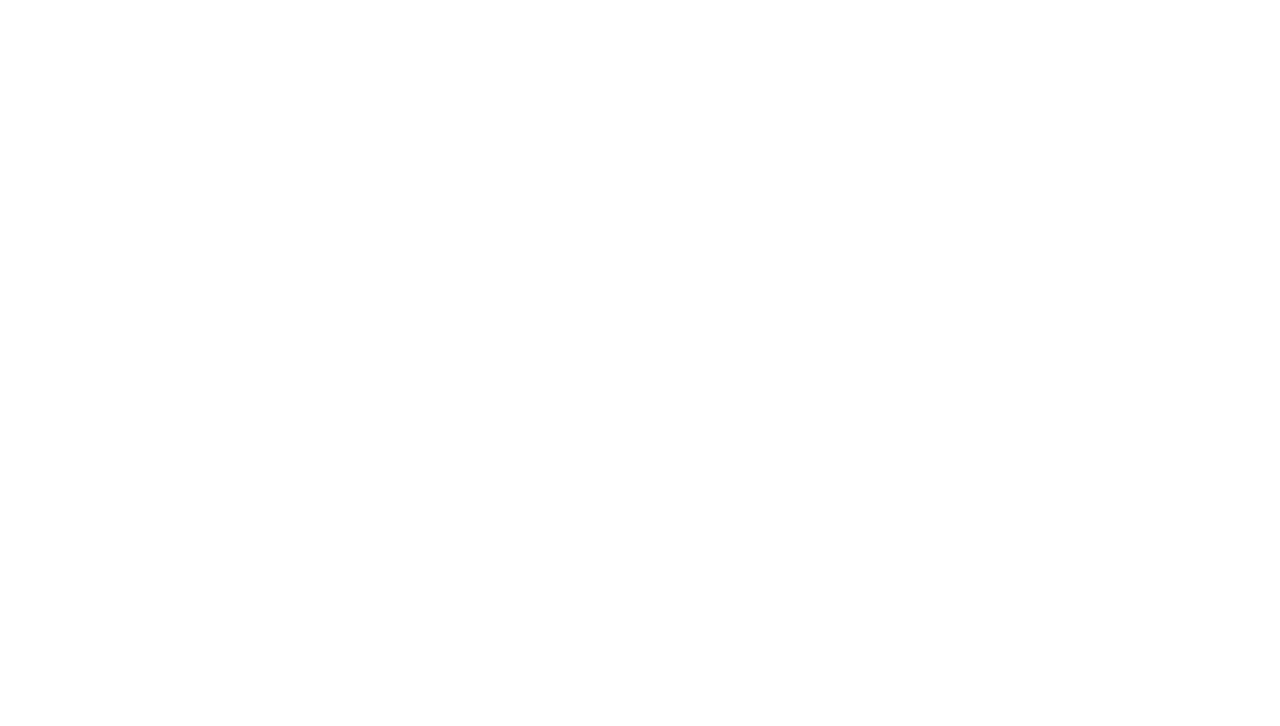
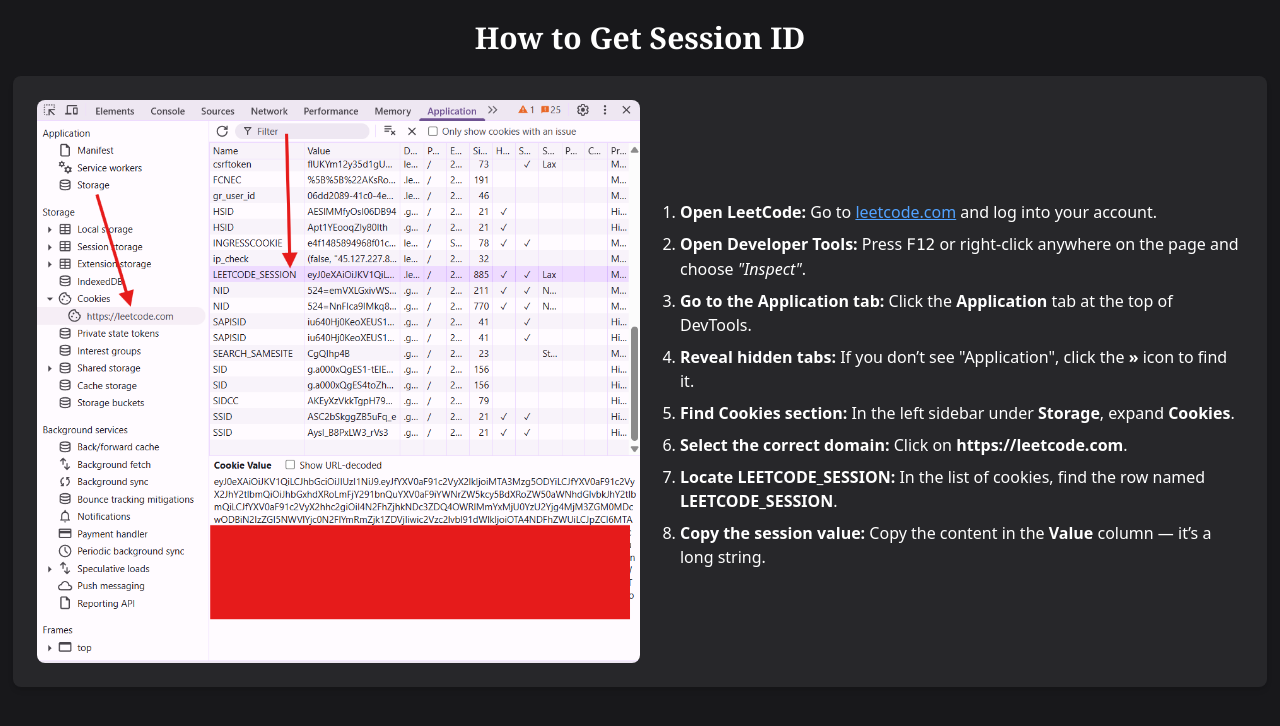
Before and after one commit to alwaysHarshit/project-G, a React (Vite) app in the folder p0/: page /how-to-get-session-id in a window 1280 px wide. Before the commit this address had no page. Shown: the top 726 px of the page. Built offline with nearby package versions, Linux system fonts and the light colour scheme.

Commit message:
fix v2.2frontend

```diff
--- a/p0/src/App.jsx
+++ b/p0/src/App.jsx
@@ -2,6 +2,7 @@ import {LoginPage} from "./component/LoginPage.jsx";
 import { BrowserRouter as Router, Routes, Route } from "react-router-dom";
 import {AiFeedbackPage} from "./component/AiFeedbackPage.jsx";
 import DashBoard from "./component/DashBoard.jsx";
+import {HowToGetSessionId} from "./component/HowToGetSessionId.jsx";
 
 
 function App() {
@@ -11,6 +12,7 @@ function App() {
               <Route path="/" element={<LoginPage/>}/>
               <Route path="/dashboard" element={<DashBoard/>}/>
               <Route path="/ai-analysis" element={<AiFeedbackPage/>}/>
+                <Route path="/how-to-get-session-id" element={<HowToGetSessionId/>}/>
 
             </Routes>
       </Router>
--- /dev/null
+++ b/p0/src/component/HowToGetSessionId.jsx
@@ -0,0 +1,60 @@
+import React from "react";
+
+export function HowToGetSessionId() {
+
+    return (
+        <div className="bg-zinc-900 w-screen h-screen overflow-auto">
+            <h1 className="text-white text-3xl font-bold font-serif text-center py-5">
+                How to Get Session ID
+            </h1>
+
+            <div className="w-[98%] mx-auto p-6 bg-zinc-800 rounded-lg shadow-md flex">
+
+                        <img
+                            src="/assets/screenshot.png"
+                            alt={`Step 1`}
+                            className="w-[50%] h-auto rounded-lg"
+                            onError={(e) => {
+                                e.target.src = "/placeholder.png";
+                                e.target.alt = "Image not found";
+                            }}
+                        />
+                <ol className="list-decimal  pt-25 pl-10 space-y-2 text-white">
+                    <li>
+                        <strong>Open LeetCode:</strong>{' '}
+                        <span>Go to <a href="https://leetcode.com" className="underline text-blue-400" target="_blank" rel="noopener noreferrer">leetcode.com</a> and log into your account.</span>
+                    </li>
+                    <li>
+                        <strong>Open Developer Tools:</strong>{' '}
+                        <span>Press <kbd>F12</kbd> or right-click anywhere on the page and choose <em>"Inspect"</em>.</span>
+                    </li>
+                    <li>
+                        <strong>Go to the Application tab:</strong>{' '}
+                        <span>Click the <strong>Application</strong> tab at the top of DevTools.</span>
+                    </li>
+                    <li>
+                        <strong>Reveal hidden tabs:</strong>{' '}
+                        <span>If you don’t see "Application", click the <strong>»</strong> icon to find it.</span>
+                    </li>
+                    <li>
+                        <strong>Find Cookies section:</strong>{' '}
+                        <span>In the left sidebar under <strong>Storage</strong>, expand <strong>Cookies</strong>.</span>
+                    </li>
+                    <li>
+                        <strong>Select the correct domain:</strong>{' '}
+                        <span>Click on <strong>https://leetcode.com</strong>.</span>
+                    </li>
+                    <li>
+                        <strong>Locate LEETCODE_SESSION:</strong>{' '}
+                        <span>In the list of cookies, find the row named <strong>LEETCODE_SESSION</strong>.</span>
+                    </li>
+                    <li>
+                        <strong>Copy the session value:</strong>{' '}
+                        <span>Copy the content in the <strong>Value</strong> column — it’s a long string.</span>
+                    </li>
+                </ol>
+
+            </div>
+        </div>
+    );
+}
--- a/p0/src/component/LoginPage.jsx
+++ b/p0/src/component/LoginPage.jsx
@@ -37,6 +37,10 @@ export function LoginPage() {
         }
     };
 
+    function howToGetSessionId() {
+        nevigate("/how-to-get-session-id");
+    }
+
     return (
         <div className="bg-zinc-900 w-screen h-screen flex justify-center items-center">
             <form
@@ -70,10 +74,19 @@ export function LoginPage() {
                     required
                 />
 
+                <div className={"flex justify-between items-center mb-4 "}>
+                    <a
+                        onClick={howToGetSessionId}
+                        className="inline-block px-4 py-2 text-white bg-zinc-700 hover:bg-zinc-900 rounded-lg shadow transition duration-300 cursor-pointer"
+                    >
+                        🔐 Get Session ID
+                    </a>
+
+
                     <button
                         type="submit"
                         disabled={isLoading}
-                    className={`bg-green-500 text-white font-bold py-2 rounded transition  cursor-pointer${isLoading ? "bg-green-500 cursor-not-allowed" : "bg-emerald-950"}`}
+                        className={`bg-green-500 text-white font-bold px-2 py-1 rounded transition hover:cursor-pointer cursor-pointer${isLoading ? "bg-green-500 cursor-not-allowed" : "bg-emerald-950"}`}
                     >
                         {isLoading ? (
                             <div className="flex justify-center items-center gap-2">
@@ -84,6 +97,8 @@ export function LoginPage() {
                             "Submit"
                         )}
                     </button>
+
+                </div>
             </form>
 
         </div>
```
Also changed, not shown: p0/public/assets/screenshot.png (added). Lines whose indentation alone changed are shown as unchanged.
